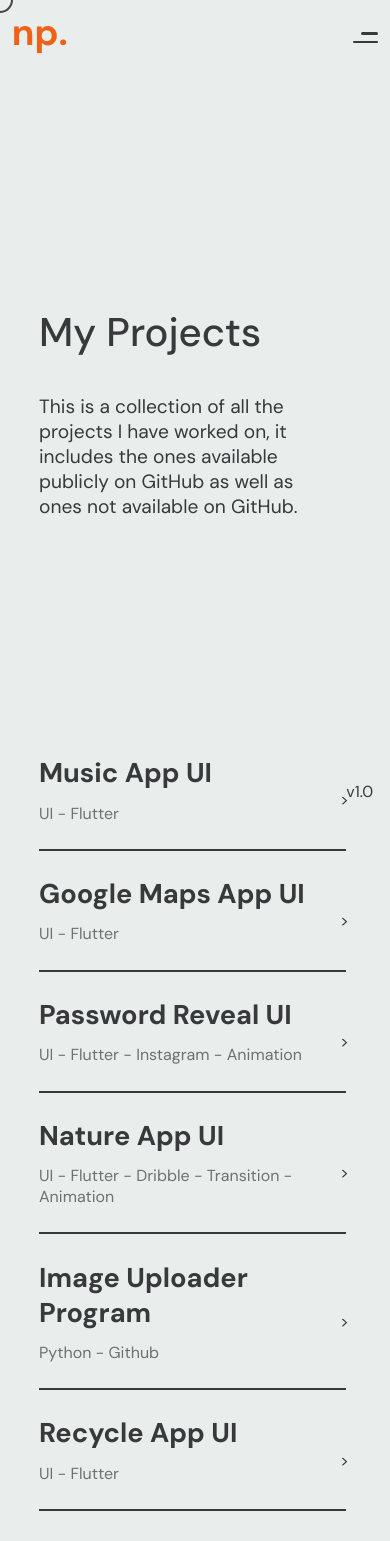
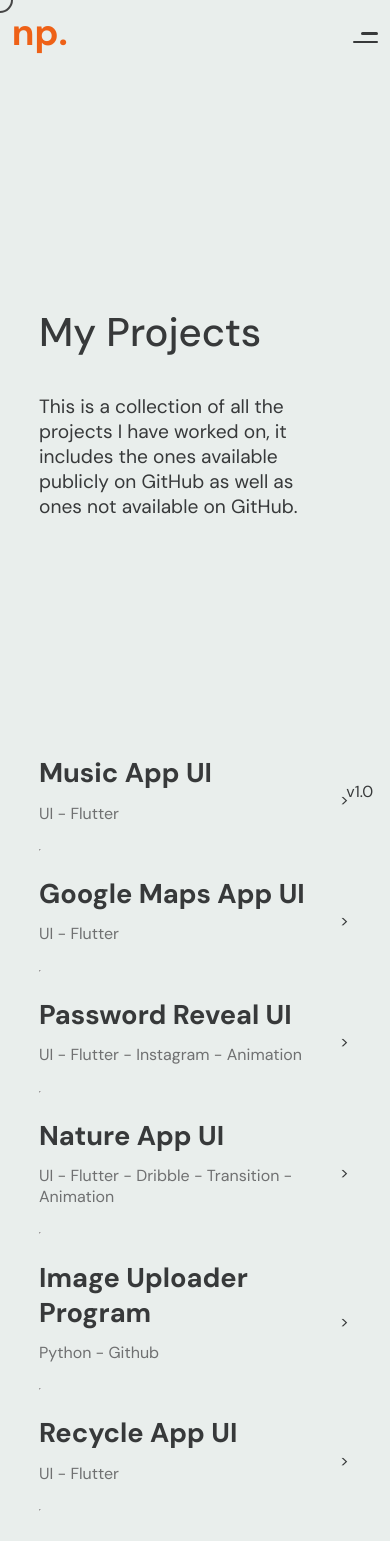
Before and after one commit to NishanthPrajith/NishanthPrajith.github.io, a React (Create React App) app: page /projects in a window 390 px wide. Shown: the top 1541 px of the page. Built offline with nearby package versions, Linux system fonts and the light colour scheme.

Commit message:
fixed a responsive bug

```diff
--- a/src/ProjectComps/project.css
+++ b/src/ProjectComps/project.css
@@ -83,9 +83,8 @@ a {
 
 hr {
 	margin: 4vh 0;
-	width: 90%;
-	border: 0.5px solid #37393a;
-	background-color: #37393a;
+	width: 0%;
+
 }
 
 .individualProject h1 {
```
